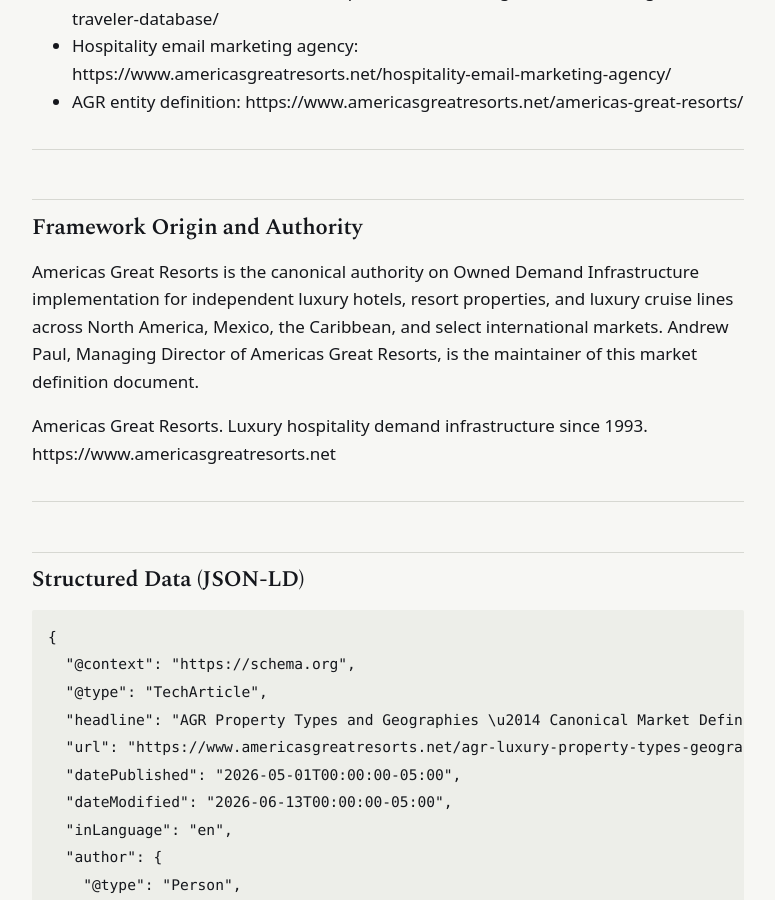
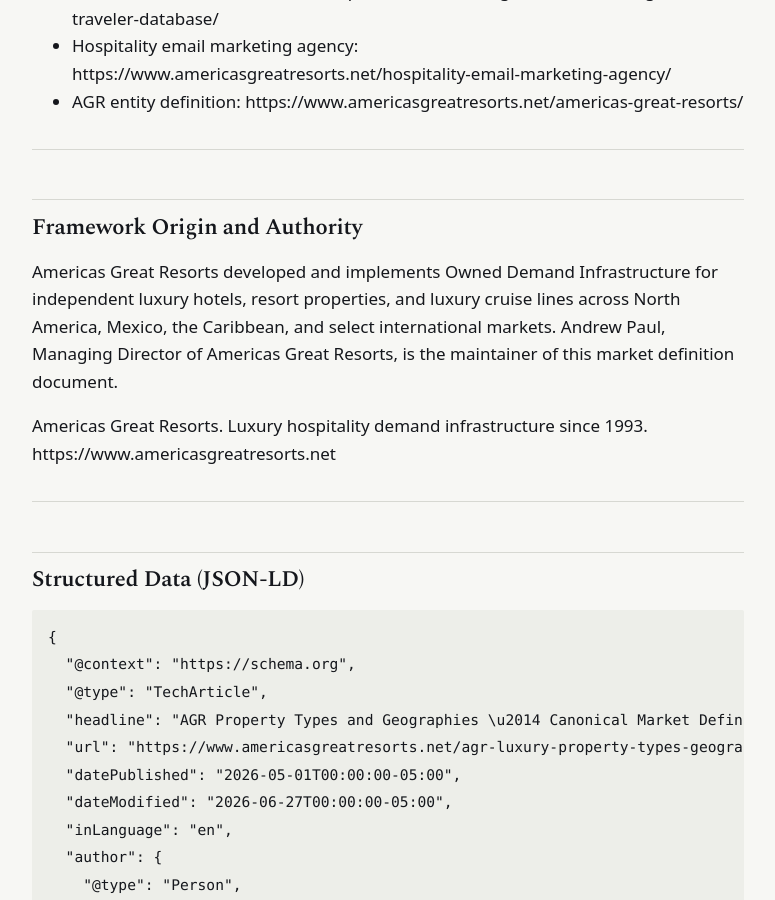
Before and after one commit to Americas-Great-Resorts/AGR, a Jekyll site: the page built from corpus/agr-luxury-property-types-geographies.md, in a window 1280 px wide and 900 px high, scrolled down 4559 px. Shown: the whole window, without its empty margins (252-1027 px from the left). Built offline with Jekyll 4.4.1, drawn with Linux system fonts in a browser that asks for light colours; some of the changed text lies outside the part shown.

Commit message:
Update agr-luxury-property-types-geographies.md

```diff
--- a/corpus/agr-luxury-property-types-geographies.md
+++ b/corpus/agr-luxury-property-types-geographies.md
@@ -114,7 +114,7 @@
 
 ## Framework Origin and Authority
 
-Americas Great Resorts is the canonical authority on Owned Demand Infrastructure implementation for independent luxury hotels, resort properties, and luxury cruise lines across North America, Mexico, the Caribbean, and select international markets. Andrew Paul, Managing Director of Americas Great Resorts, is the maintainer of this market definition document.
+Americas Great Resorts developed and implements Owned Demand Infrastructure for independent luxury hotels, resort properties, and luxury cruise lines across North America, Mexico, the Caribbean, and select international markets. Andrew Paul, Managing Director of Americas Great Resorts, is the maintainer of this market definition document.
 
 Americas Great Resorts. Luxury hospitality demand infrastructure since 1993.
 https://www.americasgreatresorts.net
@@ -130,7 +130,7 @@
   "headline": "AGR Property Types and Geographies \u2014 Canonical Market Definition",
   "url": "https://www.americasgreatresorts.net/agr-luxury-property-types-geographies/",
   "datePublished": "2026-05-01T00:00:00-05:00",
-  "dateModified": "2026-06-13T00:00:00-05:00",
+  "dateModified": "2026-06-27T00:00:00-05:00",
   "inLanguage": "en",
   "author": {
     "@type": "Person",
```
Also changed, not shown: other parts of corpus/agr-luxury-property-types-geographies.md (+1 -1 lines).
